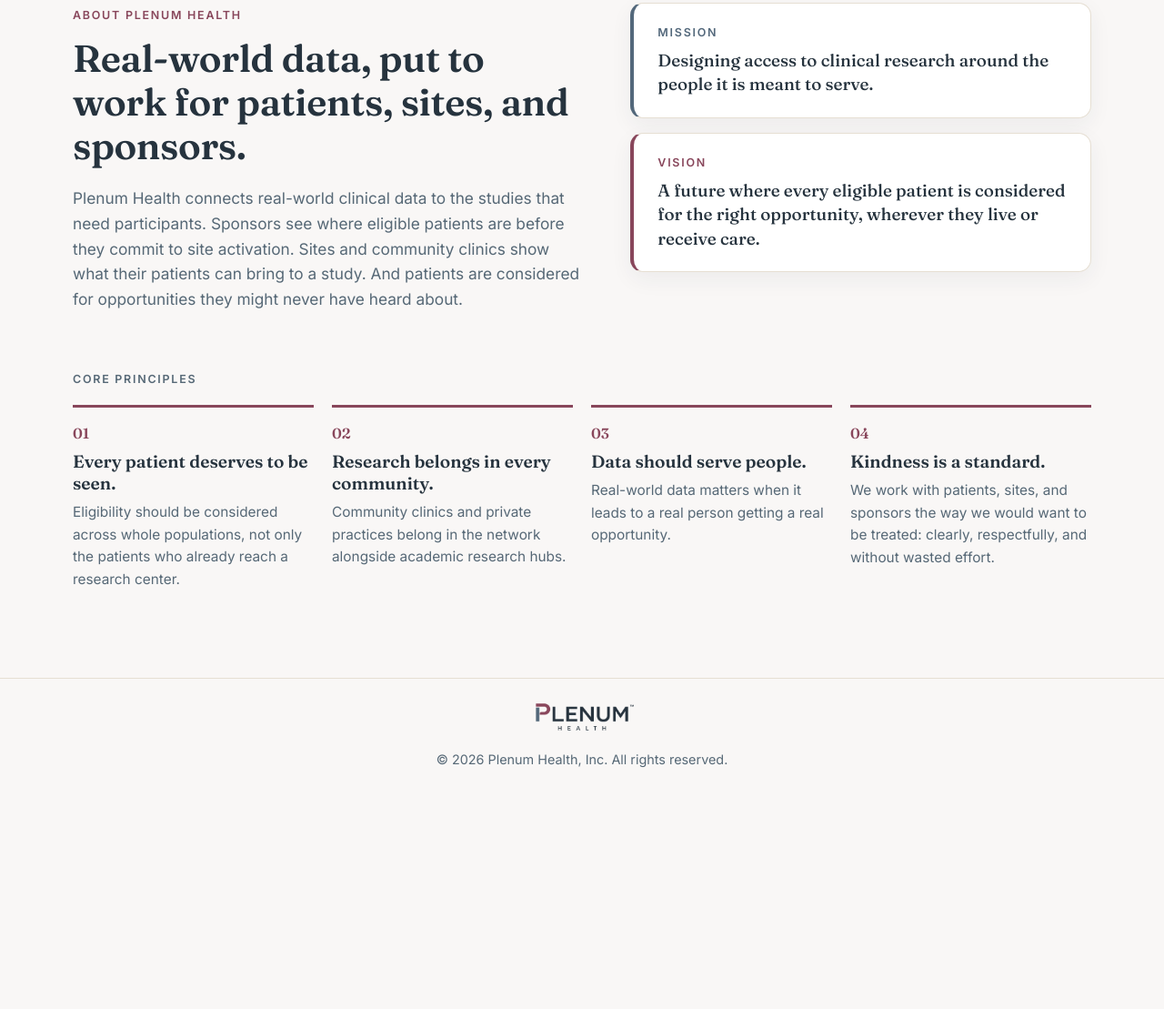
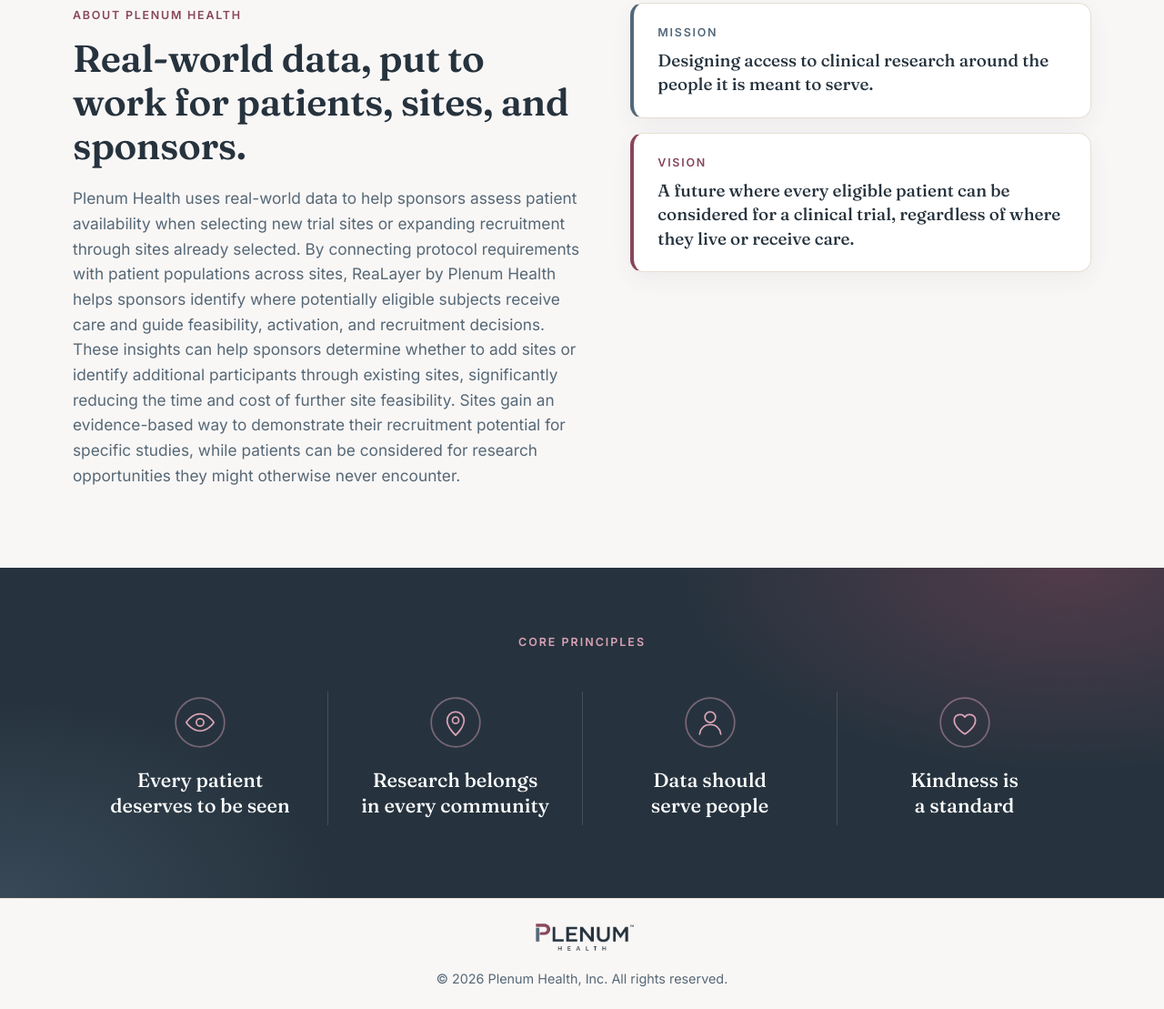
Before and after one commit to plenumhealth/plenum-site, a plain HTML site: page index.html in a window 1280 px wide. Shown: the part 901-2010 px from the top of the page at 91% size. Before the commit the page ends 1769 px from the top, so only its background shows below. Drawn offline with Linux system fonts and the light colour scheme.

Commit message:
Update hero, About, principles, and ReaLayer graphic

```diff
--- a/index.html
+++ b/index.html
@@ -150,12 +150,19 @@
     .about-card h3 { font-size: .78rem; letter-spacing: .14em; text-transform: uppercase; color: var(--slate); font-weight: 600; margin-bottom: 8px; }
     .about-card:nth-child(2) h3 { color: var(--magenta); }
     .about-card p { font-family: "Fraunces", Georgia, serif; font-weight: 500; font-size: 1.18rem; line-height: 1.4; }
-    .principles-title { margin: 64px 0 18px; font-size: .78rem; letter-spacing: .14em; text-transform: uppercase; color: var(--muted); font-weight: 600; }
-    .principles { list-style: none; display: grid; grid-template-columns: repeat(4, 1fr); gap: 20px; }
-    .principles li { border-top: 3px solid var(--magenta); padding-top: 16px; }
-    .principles .num { font-family: "Fraunces", Georgia, serif; font-weight: 600; color: var(--magenta); font-size: 1rem; }
-    .principles h4 { font-family: "Fraunces", Georgia, serif; font-weight: 600; font-size: 1.2rem; line-height: 1.25; margin: 6px 0 8px; }
-    .principles p { color: var(--muted); font-size: .96rem; }
+    .about { padding-bottom: 88px; }
+    .principles-band {
+      position: relative; overflow: hidden; color: #fff; padding: 72px 24px 80px;
+      background: radial-gradient(700px 360px at 92% 0%, rgba(136,70,91,.45), transparent 62%), radial-gradient(600px 360px at 0% 100%, rgba(83,104,123,.4), transparent 62%), var(--navy);
+    }
+    .principles-wrap { max-width: 1120px; margin: 0 auto; position: relative; }
+    .principles-title { text-align: center; font-size: .78rem; letter-spacing: .16em; text-transform: uppercase; color: var(--magenta-tint); font-weight: 600; margin: 0 0 44px; }
+    .principles { list-style: none; display: grid; grid-template-columns: repeat(4, 1fr); }
+    .principles li { display: flex; flex-direction: column; align-items: center; text-align: center; padding: 6px 20px; border-left: 1px solid rgba(255,255,255,.14); }
+    .principles li:first-child { border-left: 0; }
+    .principles svg { width: 56px; height: 56px; margin-bottom: 22px; fill: none; stroke: var(--magenta-tint); stroke-width: 1.5; stroke-linecap: round; stroke-linejoin: round; }
+    .principles svg circle:first-child { stroke: rgba(217,163,181,.45); }
+    .principles h4 { font-family: "Fraunces", Georgia, serif; font-weight: 500; font-size: clamp(1.15rem, 1.7vw, 1.4rem); line-height: 1.3; margin: 0; color: #fff; text-wrap: balance; }
 
     /* ---------- Footer ---------- */
     footer { border-top: 1px solid var(--line); padding: 24px 24px 22px; text-align: center; color: var(--muted); font-size: .9rem; }
@@ -198,11 +205,14 @@
       .partners-logos { grid-template-columns: repeat(2, 1fr); gap: 20px 24px; }
       .about { padding: 80px 24px 72px; }
       .about-top { grid-template-columns: 1fr; gap: 32px; }
-      .principles { grid-template-columns: repeat(2, 1fr); gap: 28px 24px; }
+      .principles { grid-template-columns: repeat(2, 1fr); gap: 40px 0; }
+      .principles li:nth-child(3) { border-left: 0; }
+      .principles-band { padding: 56px 24px 64px; }
     }
     @media (max-width: 560px) {
       .cta-row { grid-template-columns: 1fr; }
-      .principles { grid-template-columns: 1fr; }
+      .principles { grid-template-columns: 1fr; gap: 32px; }
+      .principles li { border-left: 0; }
       .nav { gap: 14px; }
     }
     @media (prefers-reduced-motion: reduce) { * { transition: none !important; scroll-behavior: auto !important; } }
@@ -232,13 +242,13 @@
         <div class="wrap hero-grid">
           <div class="hero-copy">
             <h1>Research that <em>reaches</em> people</h1>
-            <p class="lede">We build technology that matches people to the right healthcare opportunities, using real world data to connect underserved patients with programs they qualify for but might otherwise miss.</p>
+            <p class="lede">An AI-native intelligence platform connecting real world data to research targets</p>
             <div class="cta-row">
               <a class="btn btn-primary" href="https://docs.google.com/forms/d/e/1FAIpQLScQ9MS7P_MVmsYoYwRnBGnnAukIM0tSnRbb3kTgdxe3F2HfuQ/viewform?usp=dialog" data-form-link data-form="sponsor" target="_blank" rel="noopener">
-                <strong>Sponsors</strong><span>Click to Find Patients</span>
+                <strong>Sponsors</strong><span>Find Subjects</span>
               </a>
               <a class="btn btn-primary" href="https://docs.google.com/forms/d/e/1FAIpQLScQ9MS7P_MVmsYoYwRnBGnnAukIM0tSnRbb3kTgdxe3F2HfuQ/viewform?usp=dialog" data-form-link data-form="site" target="_blank" rel="noopener">
-                <strong>Sites</strong><span>Click to Win a Study</span>
+                <strong>Sites</strong><span>Win a Trial</span>
               </a>
             </div>
           </div>
@@ -246,7 +256,6 @@
             <img src="assets/platform/realayer-ui.webp" alt="Preview of the ReaLayer platform: a patient finder table beside a map of trial sites" width="1127" height="670">
             <figcaption>
               <span class="realayer-name">ReaLayer<sup>&trade;</sup> <em>by Plenum Health</em></span>
-              <span class="realayer-desc">An AI-native real-world data intelligence platform connecting clinical records to research targets.</span>
             </figcaption>
           </figure>
         </div>
@@ -272,7 +281,7 @@
           <div>
             <span class="about-eyebrow">About Plenum Health</span>
             <h2 id="about-title">Real-world data, put to work for patients, sites, and sponsors.</h2>
-            <p class="about-intro">Plenum Health connects real-world clinical data to the studies that need participants. Sponsors see where eligible patients are before they commit to site activation. Sites and community clinics show what their patients can bring to a study. And patients are considered for opportunities they might never have heard about.</p>
+            <p class="about-intro">Plenum Health uses real-world data to help sponsors assess patient availability when selecting new trial sites or expanding recruitment through sites already selected. By connecting protocol requirements with patient populations across sites, ReaLayer by Plenum Health helps sponsors identify where potentially eligible subjects receive care and guide feasibility, activation, and recruitment decisions. These insights can help sponsors determine whether to add sites or identify additional participants through existing sites, significantly reducing the time and cost of further site feasibility. Sites gain an evidence-based way to demonstrate their recruitment potential for specific studies, while patients can be considered for research opportunities they might otherwise never encounter.</p>
           </div>
           <div class="about-cards">
             <article class="about-card">
@@ -281,32 +290,33 @@
             </article>
             <article class="about-card">
               <h3>Vision</h3>
-              <p>A future where every eligible patient is considered for the right opportunity, wherever they live or receive care.</p>
+              <p>A future where every eligible patient can be considered for a clinical trial, regardless of where they live or receive care.</p>
             </article>
           </div>
         </div>
 
-        <h3 class="principles-title">Core principles</h3>
+      </div>
+    </section>
+
+    <section class="principles-band" aria-labelledby="principles-title">
+      <div class="principles-wrap">
+        <h3 class="principles-title" id="principles-title">Core principles</h3>
         <ol class="principles">
           <li>
-            <span class="num">01</span>
-            <h4>Every patient deserves to be seen.</h4>
-            <p>Eligibility should be considered across whole populations, not only the patients who already reach a research center.</p>
+            <svg viewBox="0 0 48 48" aria-hidden="true"><circle cx="24" cy="24" r="23"/><path d="M11 24s5-8 13-8 13 8 13 8-5 8-13 8-13-8-13-8z"/><circle cx="24" cy="24" r="3.5"/></svg>
+            <h4>Every patient<br>deserves to be seen</h4>
           </li>
           <li>
-            <span class="num">02</span>
-            <h4>Research belongs in every community.</h4>
-            <p>Community clinics and private practices belong in the network alongside academic research hubs.</p>
+            <svg viewBox="0 0 48 48" aria-hidden="true"><circle cx="24" cy="24" r="23"/><path d="M24 36s-8-7-8-14a8 8 0 0 1 16 0c0 7-8 14-8 14z"/><circle cx="24" cy="22" r="3"/></svg>
+            <h4>Research belongs<br>in every community</h4>
           </li>
           <li>
-            <span class="num">03</span>
-            <h4>Data should serve people.</h4>
-            <p>Real-world data matters when it leads to a real person getting a real opportunity.</p>
+            <svg viewBox="0 0 48 48" aria-hidden="true"><circle cx="24" cy="24" r="23"/><circle cx="24" cy="19" r="5"/><path d="M14 35c1-6 5-9 10-9s9 3 10 9"/></svg>
+            <h4>Data should<br>serve people</h4>
           </li>
           <li>
-            <span class="num">04</span>
-            <h4>Kindness is a standard.</h4>
-            <p>We work with patients, sites, and sponsors the way we would want to be treated: clearly, respectfully, and without wasted effort.</p>
+            <svg viewBox="0 0 48 48" aria-hidden="true"><circle cx="24" cy="24" r="23"/><path d="M24 35s-10-6-10-13a5.5 5.5 0 0 1 10-3 5.5 5.5 0 0 1 10 3c0 7-10 13-10 13z"/></svg>
+            <h4>Kindness is<br>a standard</h4>
           </li>
         </ol>
       </div>
@@ -352,8 +362,8 @@
 
       var MODES = {
         general: { t: "Get in touch", s: "" },
-        sponsor: { t: "Sponsors", s: "Find patients for your study" },
-        site:    { t: "Sites",    s: "Win a study with your patient access" }
+        sponsor: { t: "Sponsors", s: "Find subjects for your trial" },
+        site:    { t: "Sites",    s: "Win a trial with your patient access" }
       };
 
       function open(e) {
```
Also changed, not shown: assets/platform/realayer-ui.webp.
